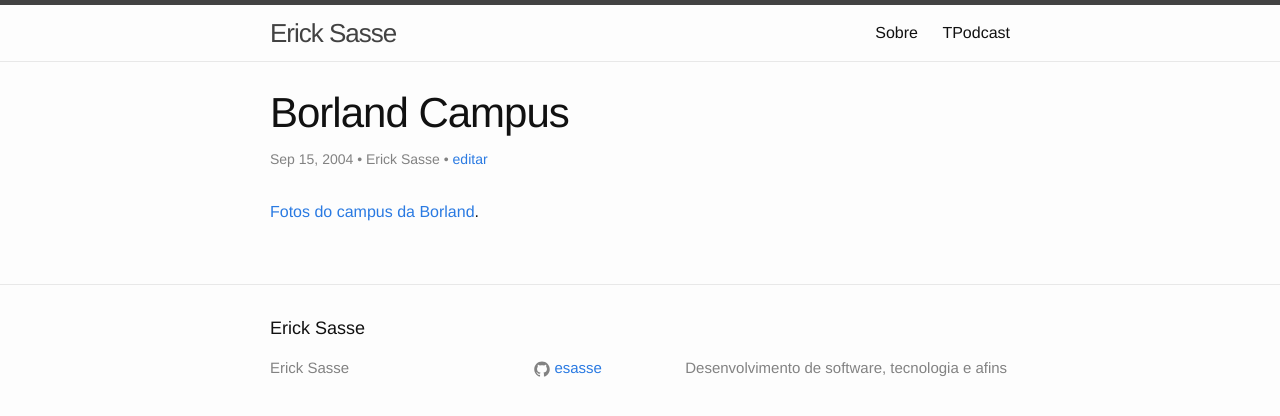
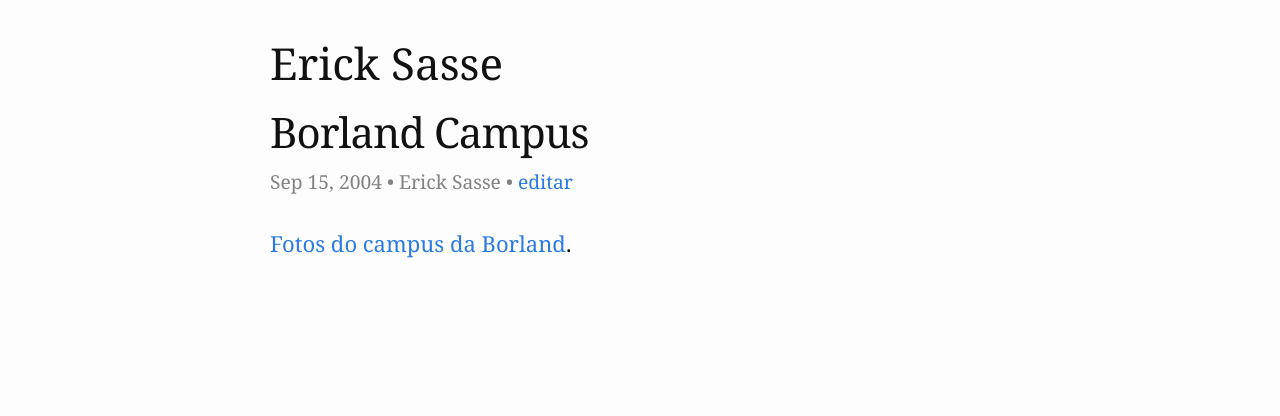
Before and after one commit to esasse/esasse.github.io, a Jekyll site: the page built from _posts/2004-09-15-borland-campus.md, in a window 1280 px wide. Shown: the top 416 px of the page. Built offline with Jekyll 4.4.1, drawn with Linux system fonts in a browser that asks for light colours; comment, search, counter and statistics services are not loaded.

Commit message:
Nova home e remoção das páginas secundárias

```diff
--- a/_config.yml
+++ b/_config.yml
@@ -1,6 +1,5 @@
 title: Erick Sasse
-description: Desenvolvimento de software, tecnologia e afins
-url: http://ericksasse.com.br
+url: http://ericksasse.com
 
 # GitHub
 github_username:  esasse
--- a/_includes/footer.html
+++ /dev/null
@@ -1,55 +0,0 @@
-<footer class="site-footer">
-
-  <div class="wrapper">
-
-    <h2 class="footer-heading">{{ site.title }}</h2>
-
-    <div class="footer-col-wrapper">
-      <div class="footer-col  footer-col-1">
-        <ul class="contact-list">
-          <li>{{ site.title }}</li>
-          <li><a href="mailto:{{ site.email }}">{{ site.email }}</a></li>
-        </ul>
-      </div>
-
-      <div class="footer-col  footer-col-2">
-        <ul class="social-media-list">
-          {% if site.github_username %}
-          <li>
-            <a href="https://github.com/{{ site.github_username }}">
-              <span class="icon  icon--github">
-                <svg viewBox="0 0 16 16">
-                  <path fill="#828282" d="M7.999,0.431c-4.285,0-7.76,3.474-7.76,7.761 c0,3.428,2.223,6.337,5.307,7.363c0.388,0.071,0.53-0.168,0.53-0.374c0-0.184-0.007-0.672-0.01-1.32 c-2.159,0.469-2.614-1.04-2.614-1.04c-0.353-0.896-0.862-1.135-0.862-1.135c-0.705-0.481,0.053-0.472,0.053-0.472 c0.779,0.055,1.189,0.8,1.189,0.8c0.692,1.186,1.816,0.843,2.258,0.645c0.071-0.502,0.271-0.843,0.493-1.037 C4.86,11.425,3.049,10.76,3.049,7.786c0-0.847,0.302-1.54,0.799-2.082C3.768,5.507,3.501,4.718,3.924,3.65 c0,0,0.652-0.209,2.134,0.796C6.677,4.273,7.34,4.187,8,4.184c0.659,0.003,1.323,0.089,1.943,0.261 c1.482-1.004,2.132-0.796,2.132-0.796c0.423,1.068,0.157,1.857,0.077,2.054c0.497,0.542,0.798,1.235,0.798,2.082 c0,2.981-1.814,3.637-3.543,3.829c0.279,0.24,0.527,0.713,0.527,1.437c0,1.037-0.01,1.874-0.01,2.129 c0,0.208,0.14,0.449,0.534,0.373c3.081-1.028,5.302-3.935,5.302-7.362C15.76,3.906,12.285,0.431,7.999,0.431z"/>
-                </svg>
-              </span>
-
-              <span class="username">{{ site.github_username }}</span>
-            </a>
-          </li>
-          {% endif %}
-
-          {% if site.twitter_username %}
-          <li>
-            <a href="https://twitter.com/{{ site.twitter_username }}">
-              <span class="icon  icon--twitter">
-                <svg viewBox="0 0 16 16">
-                  <path fill="#828282" d="M15.969,3.058c-0.586,0.26-1.217,0.436-1.878,0.515c0.675-0.405,1.194-1.045,1.438-1.809
-                  c-0.632,0.375-1.332,0.647-2.076,0.793c-0.596-0.636-1.446-1.033-2.387-1.033c-1.806,0-3.27,1.464-3.27,3.27 c0,0.256,0.029,0.506,0.085,0.745C5.163,5.404,2.753,4.102,1.14,2.124C0.859,2.607,0.698,3.168,0.698,3.767 c0,1.134,0.577,2.135,1.455,2.722C1.616,6.472,1.112,6.325,0.671,6.08c0,0.014,0,0.027,0,0.041c0,1.584,1.127,2.906,2.623,3.206 C3.02,9.402,2.731,9.442,2.433,9.442c-0.211,0-0.416-0.021-0.615-0.059c0.416,1.299,1.624,2.245,3.055,2.271 c-1.119,0.877-2.529,1.4-4.061,1.4c-0.264,0-0.524-0.015-0.78-0.046c1.447,0.928,3.166,1.469,5.013,1.469 c6.015,0,9.304-4.983,9.304-9.304c0-0.142-0.003-0.283-0.009-0.423C14.976,4.29,15.531,3.714,15.969,3.058z"/>
-                </svg>
-              </span>
-
-              <span class="username">{{ site.twitter_username }}</span>
-            </a>
-          </li>
-          {% endif %}
-        </ul>
-      </div>
-
-      <div class="footer-col  footer-col-3">
-        <p class="text">{{ site.description }}</p>
-      </div>
-    </div>
-
-  </div>
-
-</footer>
--- a/_includes/header.html
+++ b/_includes/header.html
@@ -1,29 +1 @@
-<header class="site-header">
-
-  <div class="wrapper">
-
-    <a class="site-title" href="{{ site.baseurl }}/">{{ site.title }}</a>
-
-    <nav class="site-nav">
-      <a href="#" class="menu-icon">
-        <svg viewBox="0 0 18 15">
-          <path fill="#424242" d="M18,1.484c0,0.82-0.665,1.484-1.484,1.484H1.484C0.665,2.969,0,2.304,0,1.484l0,0C0,0.665,0.665,0,1.484,0 h15.031C17.335,0,18,0.665,18,1.484L18,1.484z"/>
-          <path fill="#424242" d="M18,7.516C18,8.335,17.335,9,16.516,9H1.484C0.665,9,0,8.335,0,7.516l0,0c0-0.82,0.665-1.484,1.484-1.484 h15.031C17.335,6.031,18,6.696,18,7.516L18,7.516z"/>
-          <path fill="#424242" d="M18,13.516C18,14.335,17.335,15,16.516,15H1.484C0.665,15,0,14.335,0,13.516l0,0 c0-0.82,0.665-1.484,1.484-1.484h15.031C17.335,12.031,18,12.696,18,13.516L18,13.516z"/>
-        </svg>
-      </a>
-
-      <div class="trigger">
-        {% for page in site.pages %}
-          {% if page.title %}
-            {% if page.url != "/404.html" %}
-              <a class="page-link" href="{{ page.url | prepend: site.baseurl }}">{{ page.title }}</a>
-            {% endif %}
-          {% endif %}
-        {% endfor %}
-      </div>
-    </nav>
-
-  </div>
-
-</header>
+<h1><a href="{{ site.baseurl }}/">{{ site.title }}</a></h1>
--- a/_layouts/default.html
+++ b/_layouts/default.html
@@ -5,16 +5,13 @@
 
   <body>
 
-    {% include header.html %}
-
     <div class="page-content">
       <div class="wrapper">
+        {% include header.html %}
         {{ content }}
       </div>
     </div>
 
-    {% include footer.html %}
-
   </body>
 
 </html>
--- a/_sass/_base.scss
+++ b/_sass/_base.scss
@@ -83,8 +83,6 @@ h1, h2, h3, h4, h5, h6 {
     font-weight: 300;
 }
 
-
-
 /**
  * Links
  */
@@ -99,6 +97,13 @@ a {
     &:hover {
         color: $text-color;
         text-decoration: underline;
+    }
+}
+
+h1 a {
+    color: $text-color;
+    &:visited {
+        color: $text-color;
     }
 }
 
--- a/css/main.scss
+++ b/css/main.scss
@@ -6,8 +6,8 @@
 
 
 // Our variables
-$base-font-family: Helvetica, Arial, sans-serif;
-$base-font-size:   16px;
+$base-font-family: Georgia, serif;
+$base-font-size:   22px;
 $small-font-size:  $base-font-size * 0.875;
 $base-line-height: 1.5;
 
```
Also changed, not shown: index.md (added, +7 -0 lines), sobre.md (deleted, +0 -25 lines), blog.html (renamed from index.html).
